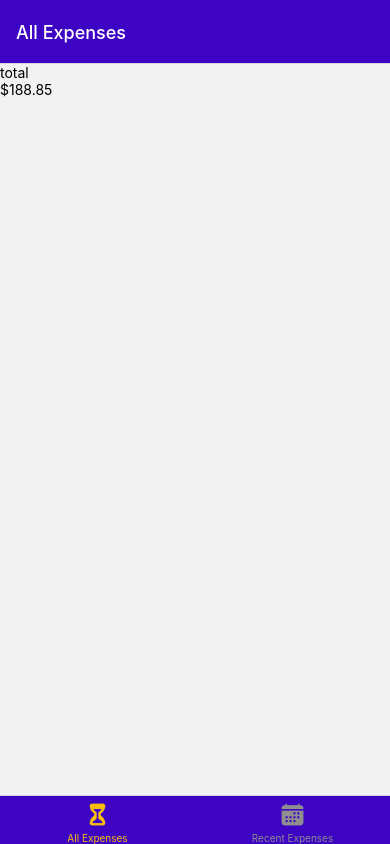
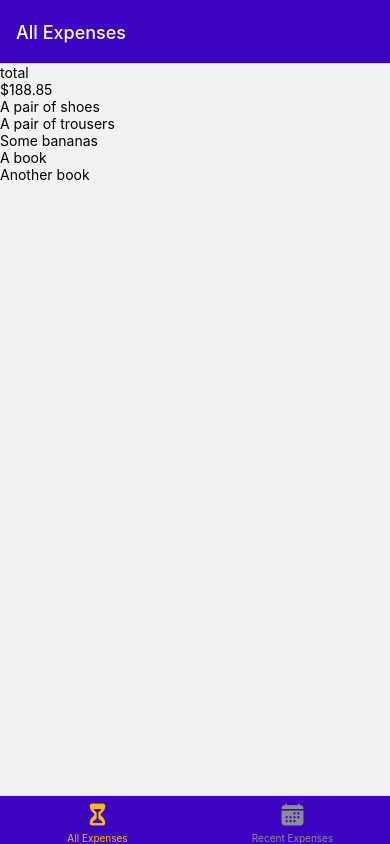
Before and after one commit to MTolouie/SpendingTracker, a React Native app: screen /AllExpenses in a window 390 px wide. Built offline with nearby package versions, Linux system fonts and the light colour scheme.

Commit message:
added dummy items to the flatlist

```diff
--- a/components/ExpensesOutput/ExpensesOutput.js
+++ b/components/ExpensesOutput/ExpensesOutput.js
@@ -40,7 +40,7 @@ const ExpensesOutput = ({expenses,expensesPeriod}) => {
   return (
     <View>
       <ExpensesSummary expenses={DUMMY_EXPENSES} periodName={expensesPeriod} />
-      <ExpensesList />
+      <ExpensesList expenses={DUMMY_EXPENSES} />
     </View>
   );
 };
```
